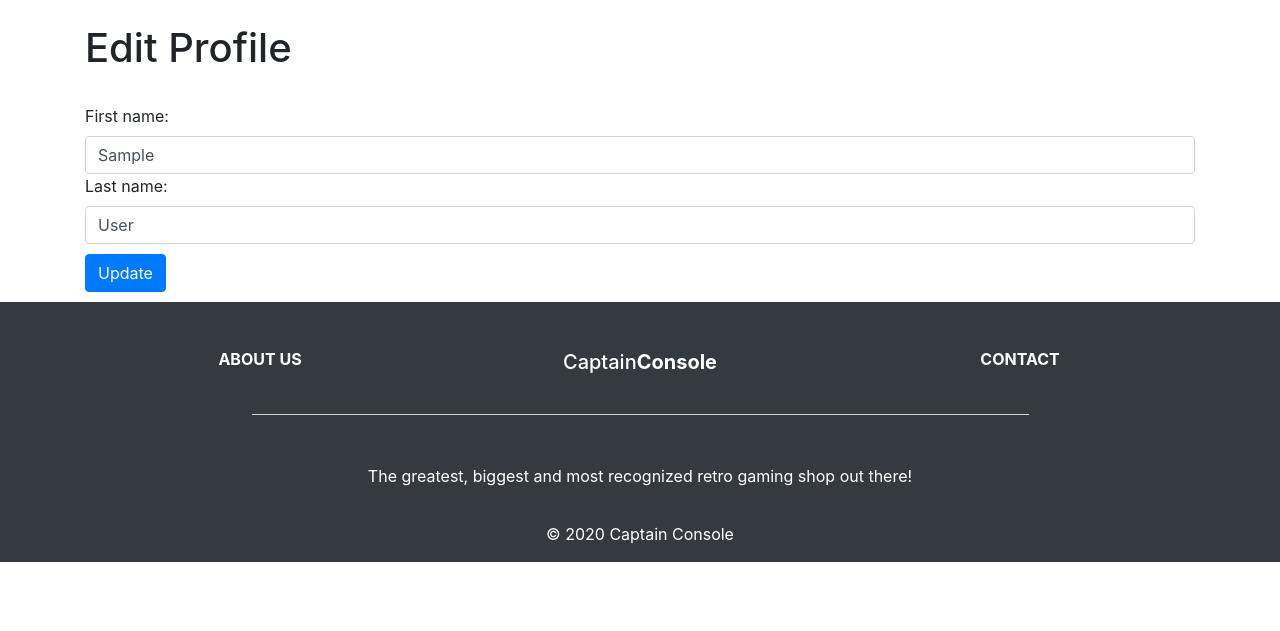
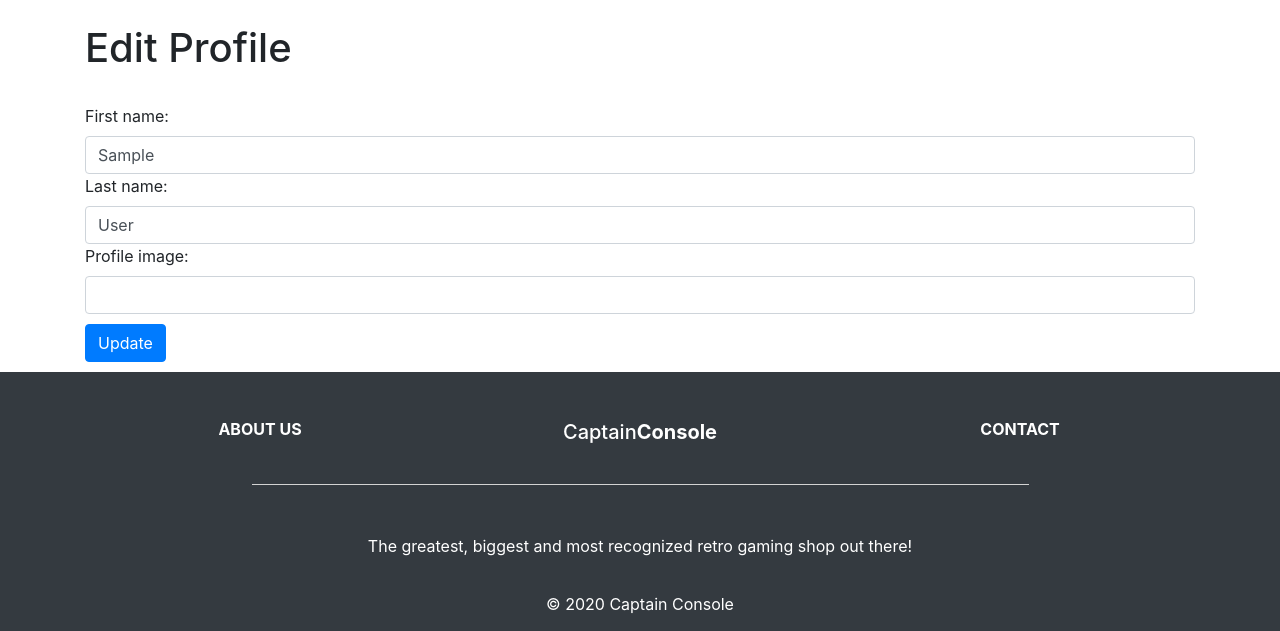
Before and after one commit to maggi911/captain_console, a Django app: page /user/edit_profile in a window 1280 px wide. Shown: the part 56-687 px from the top of the page. Run offline with Django 3.2, Linux system fonts and the light colour scheme; the visitor is signed in with stand-in values (Sample User, id 1); data comes from the database, SQL or seed files in the repository; some libraries are stand-ins or nearby versions.

Commit message:
edit profile, image is not showing, need to fix that

```diff
--- a/static/css/main.css
+++ b/static/css/main.css
@@ -1,3 +1,10 @@
+.profile-img {
+
+    max-width: 100px;
+    max-height: 80px;
+    margin: 30px;
+}
+
 .div-fp-img {
     display: flex;
     flex-direction: row;
@@ -105,3 +112,8 @@
 .required-text {
     color: red;
 }
+
+.small-profile-image {
+    max-width: 10px !important;
+    max-height: 10px !important;
+}
--- a/templates/navigation.html
+++ b/templates/navigation.html
@@ -40,7 +40,7 @@
       </li>
     </ul>
         {% if user.is_authenticated %}
-            <img src="{{ user.profile.profile_image }}" class="rounded-circle profile-image"/>
+            <img src="{{ user.profile.profile_image }}" class="rounded-circle profile-image" style="max-height: 20px; max-width: 20px;"/>
         {% endif %}
   </div>
 </nav>
--- a/templates/user/profile.html
+++ b/templates/user/profile.html
@@ -12,10 +12,12 @@
                 <br>
                 <p class="margin-10"><b>First name: </b>{{ user.first_name }}</p>
                 <p class="margin-10"><b>Last name: </b>{{ user.last_name }}</p>
-                <p class="margin-10"><b>Profile image: </b></p><img href="{{ user.profile.profile_image }}">
+                <p class="margin-10"><b>Profile image: </b></p>
+                <img class="profile-img" src="{{ user.profile.profile_image }}"/>
             </div>
+            <a href="{% url 'edit_profile' %}" class="btn btn-primary float-right margin-10">Edit profile</a>
         </div>
-        <a href="{% url 'edit_profile' %}" class="btn btn-primary float-right margin-10">Edit profile</a>
+
         <br>
     </div>
     <br>
--- a/user/forms/profile_form.py
+++ b/user/forms/profile_form.py
@@ -4,8 +4,8 @@ from user.models import Profile
 class ProfileForm(ModelForm):
     class Meta:
         model = Profile
-        exclude = [ 'id', 'user']
+        exclude = [ 'id', 'user', 'favorite_product']
         widgets = {
-            'favorite_product': widgets.Select(attrs={'class': 'form-control'}),
+            #'favorite_product': widgets.Select(attrs={'class': 'form-control'}),
             'profile_image': widgets.TextInput(attrs={'class': 'form-control'})
         }
--- a/user/forms/register.py
+++ b/user/forms/register.py
@@ -4,8 +4,6 @@ from django import forms
 from django.forms import ModelForm, widgets
 
 class RegisterForm(UserCreationForm):
-    first_name = forms.CharField(max_length=32)
-    last_name = forms.CharField(max_length=32)
     profile_image = forms.CharField(required=True, widget=forms.TextInput(attrs={ "class": "form-control"}))
 
     class Meta:
@@ -14,6 +12,7 @@ class RegisterForm(UserCreationForm):
 
 
 class EditProfileForm(ModelForm):
+    profile_image = forms.CharField(required=True, widget=forms.TextInput(attrs={"class": "form-control"}))
     class Meta:
         model = User
         widgets = {
--- a/user/models.py
+++ b/user/models.py
@@ -4,10 +4,8 @@ from django.db import models
 
 # Create your models here.
 class Profile(models.Model):
+    profile_image = models.CharField(max_length=9999)
     user = models.OneToOneField(User, on_delete=models.CASCADE)
-    #favorite_product = models.ForeignKey(Product, on_delete=models.CASCADE)
-    profile_image = models.CharField(max_length=9999)
-    # profile_image = models.ImageField(default='default.jpg', upload_to='profile_pics')
 
     def __str__(self):
         return f'{self.user.username} Profile'
--- a/user/views.py
+++ b/user/views.py
@@ -1,9 +1,7 @@
 from django.shortcuts import render, redirect, get_object_or_404
-#from user.models import ProfileImage
-from django.contrib.sessions.models import Session
 from django.contrib.auth.models import User
-from user.forms.profile_form import ProfileForm
 from user.forms.register import RegisterForm, EditProfileForm
+from user.models import Profile
 
 
 # Create your views here.
@@ -12,9 +10,11 @@ def register(request):
         form = RegisterForm(data=request.POST)
         if form.is_valid():
             user = form.save()
-            profile_image = ProfileForm(profile_image=request.POST["profile_image"], user=user)
+            profile_image = Profile(profile_image=request.POST["profile_image"], user=user)
             profile_image.save()
             return redirect("login")
+        else:
+            print(form.errors)
     return render(request, "user/register.html", {
         "form": RegisterForm()
     })
@@ -30,6 +30,10 @@ def edit_profile(request):
         form = EditProfileForm(data=request.POST, instance=instance)
         if form.is_valid():
             form.save()
+            profile = get_object_or_404(Profile, user=instance)
+            profile.delete()
+            profile_image = Profile(profile_image=request.POST["profile_image"], user=instance)
+            profile_image.save()
             return redirect("profile")
     else:
         form = EditProfileForm(instance=instance)
```
